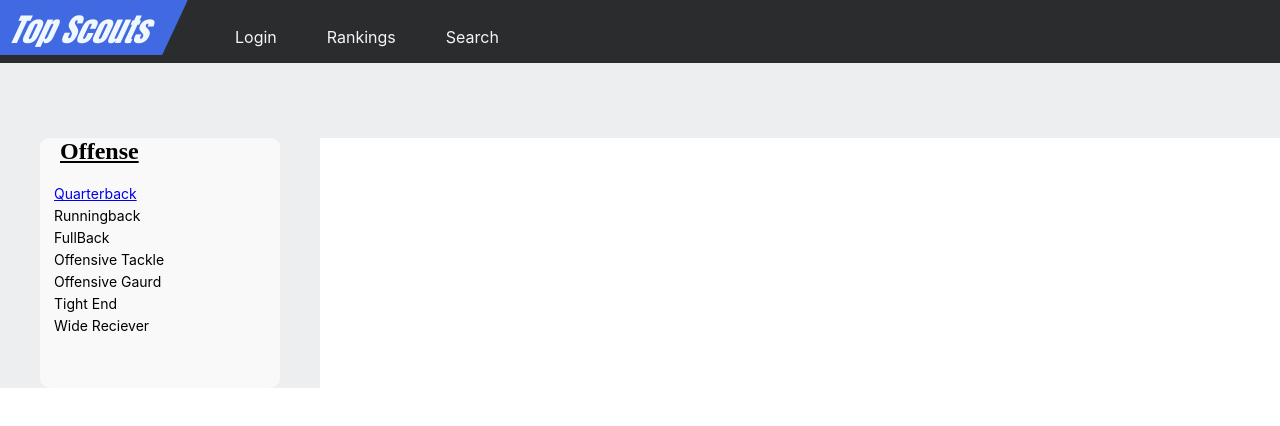
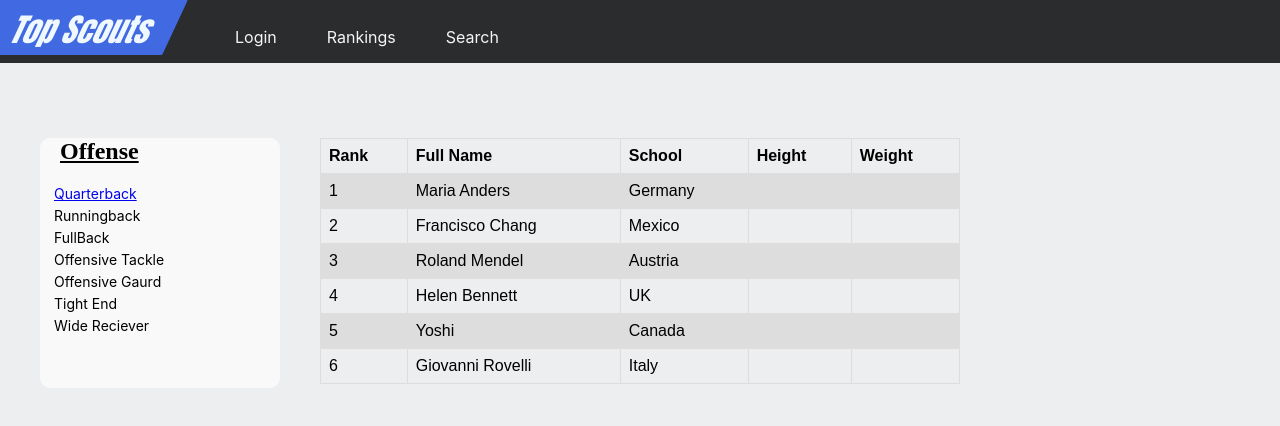
Before and after one commit to brandonj2858/top-scouts-front, a React (Create React App) app: page /rankings in a window 1280 px wide. Shown: the top 426 px of the page. Built offline with nearby package versions, Linux system fonts and the light colour scheme.

Commit message:
table add

```diff
--- a/src/App.css
+++ b/src/App.css
@@ -130,6 +130,22 @@
   text-decoration: underline;
 }
 
+table {
+  font-family: arial, sans-serif;
+  border-collapse: collapse;
+  width: 100%;
+}
+
+td, th {
+  border: 1px solid #dddddd;
+  text-align: left;
+  padding: 8px;
+}
+
+tr:nth-child(even) {
+  background-color: #dddddd;
+}
+
 .pos-item {
   padding-top: 5px;
   list-style: none;
--- a/src/index.css
+++ b/src/index.css
@@ -5,6 +5,7 @@
     sans-serif;
   -webkit-font-smoothing: antialiased;
   -moz-osx-font-smoothing: grayscale;
+  background: #edeef0;
 }
 
 code {
--- a/src/pages/Rankings.js
+++ b/src/pages/Rankings.js
@@ -48,6 +48,58 @@
           </div>
 
           <div className="middle-column">
+          <table>
+            <tr>
+              <th>Rank</th>
+              <th>Full Name</th>
+              <th>School</th>
+              <th>Height</th>
+              <th>Weight</th>
+            </tr>
+            <tr>
+              <td>1</td>
+              <td>Maria Anders</td>
+              <td>Germany</td>
+              <td> </td>
+              <td> </td>
+            </tr>
+            <tr>
+              <td>2</td>
+              <td>Francisco Chang</td>
+              <td>Mexico</td>
+              <td> </td>
+              <td> </td>
+            </tr>
+            <tr>
+              <td>3</td>
+              <td>Roland Mendel</td>
+              <td>Austria</td>
+              <td> </td>
+              <td> </td>
+            </tr>
+            <tr>
+              <td>4</td>
+              <td>Helen Bennett</td>
+              <td>UK</td>
+              <td> </td>
+              <td> </td>
+            </tr>
+            <tr>
+              <td>5</td>
+              <td>Yoshi </td>
+              <td>Canada</td>
+              <td> </td>
+              <td> </td>
+            </tr>
+            <tr>
+              <td>6</td>
+              <td>Giovanni Rovelli</td>
+              <td>Italy</td>
+              <td> </td>
+              <td> </td>
+            </tr>
+            </table>
+
 
           </div>
 
```
